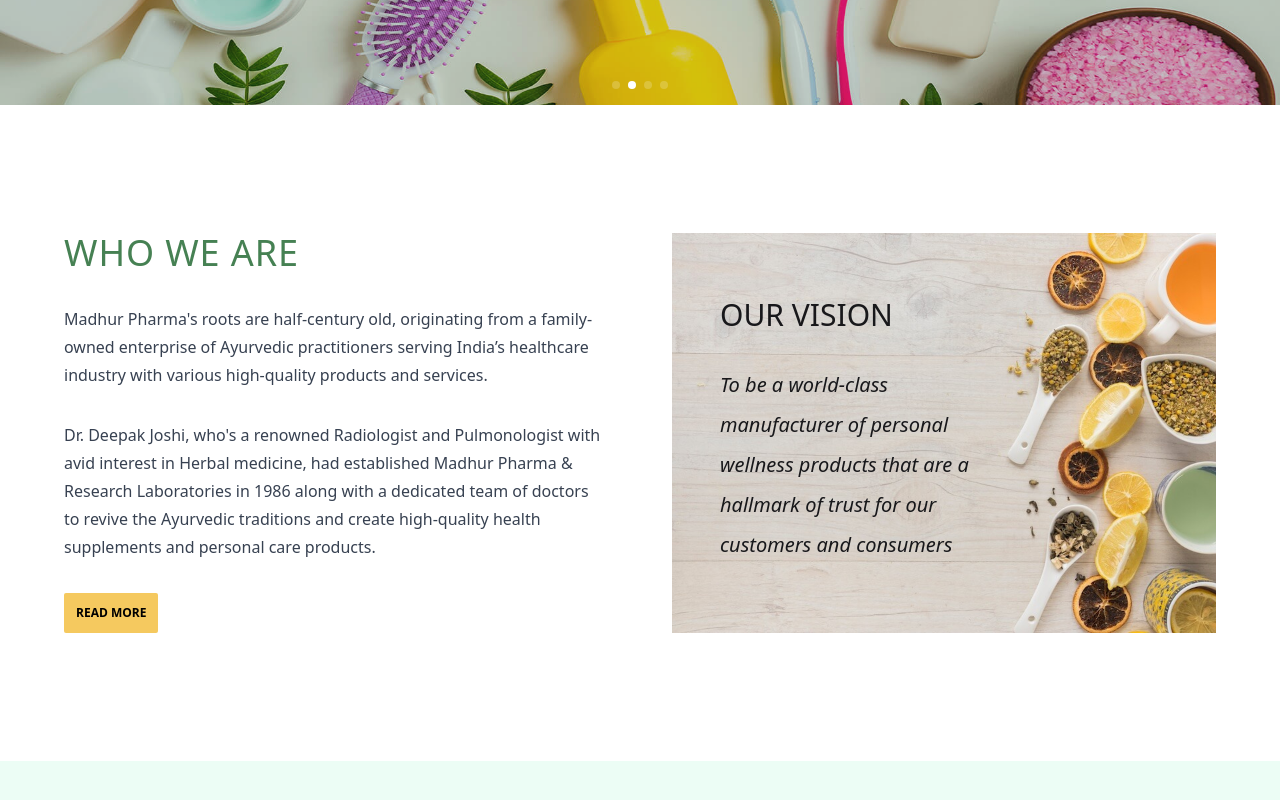
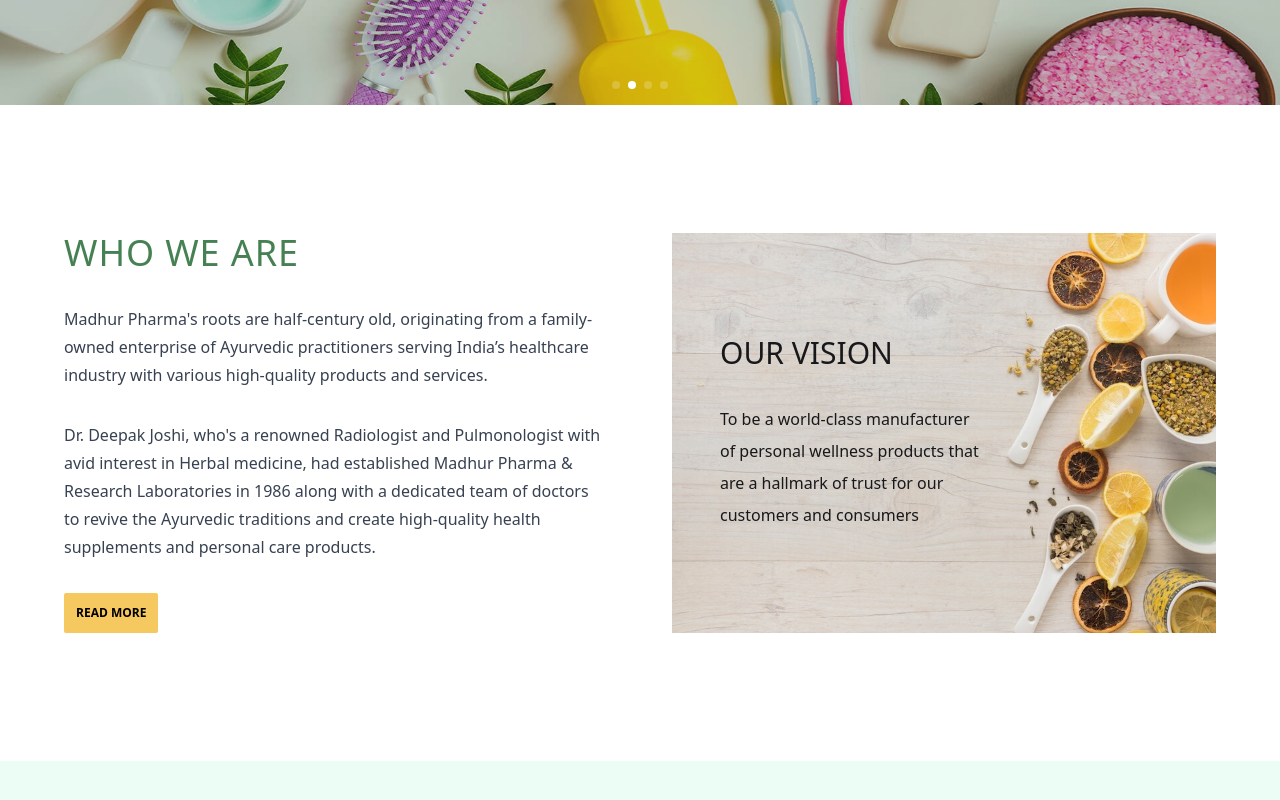
Before and after one commit to TRUENFAIR/trueandfair, a Next.js app: page / in a window 1280 px wide. Shown: the part 482-1282 px from the top of the page. Built offline with nearby package versions, Linux system fonts and the light colour scheme.

Commit message:
Email fixes

```diff
--- a/pages/contact.js
+++ b/pages/contact.js
@@ -7,14 +7,21 @@ export default function Contact() {
   const [name, setName] = useState("")
   const [email, setEmail] = useState("")
   const [phone, setPhone] = useState("")
-  const [interest, setInterest] = useState("")
+  const [interest, setInterest] = useState("Contract Manufacturing")
   const [info, setInfo] = useState("")
   const [message, setMessage] = useState(false)
 
   const sendMessage = async (e) => {
     e.preventDefault()
+    console.log("working")
 
-    if (!!name || !!email || !phone || !info) {
+    console.log("name", name)
+    console.log("email", email)
+    console.log("phone", phone)
+    console.log("interest", interest)
+    console.log("info", info)
+
+    if (!name || !email || !phone || !info) {
       return;
     }
 
@@ -23,6 +30,8 @@ export default function Contact() {
       headers: {},
       body: JSON.stringify({name, email, phone, info, interest})
     })
+
+    console.log("response", response)
 
     if (response.status === 200) {
       setName("")
@@ -40,7 +49,7 @@ export default function Contact() {
   const changeEmail = (e) => { setEmail(e.target.value) }
   const changePhone = (e) => { setPhone(e.target.value) }
   const changeInfo = (e) => { setInfo(e.target.value) }
-
+  const changeInterest = (e) => {setInterest(e.target.value)}
 
   return (
     <>
@@ -85,7 +94,7 @@ export default function Contact() {
 
                       <label className="block">
                         <span className="text-zinc-500">What are you looking for?</span>
-                        <select className=" block w-full mt-1 rounded-sm border-zinc-200 focus:border-green-700 focus:ring focus:ring-green-100 focus:ring-opacity-50">
+                      <select onChange={changeInterest} className=" block w-full mt-1 rounded-sm border-zinc-200 focus:border-green-700 focus:ring focus:ring-green-100 focus:ring-opacity-50">
                           <option>Contract Manufacturing</option>
                           <option>Turnkey Projects</option>
                           <option>Product Manufacturing</option>
--- a/pages/facilities.js
+++ b/pages/facilities.js
@@ -28,11 +28,11 @@ export default function Facilities() {
         <div className='md:container p-4 mx-auto'>
           <h1 className="text-4xl tracking-wide font-light text-green-900">FACILITIES</h1>
 
-          <p className='pt-12'>Madhur has always been a pioneer in adopting the latest technologies and best practices for manufacturing pharma and wellness products. Our central facility located in Bangalore hosts a manufacturing capacity of 7 metric tons per day, and an area of 30,000 square feet for manufacturing, filling, and storage. We are equipped with advanced R&D/Micro-biology laboratories, GMP-conforming filling lines for SKUs of several types and sizes, and in-process quality checks for semi-finished products, finished products and packaging materials.</p>
-          <ul className='list-disc list-inside p-6'>
+          <p className='py-12'>Madhur has always been a pioneer in adopting the latest technologies and best practices for manufacturing pharma and wellness products. Our central facility located in Bangalore hosts a manufacturing capacity of 7 metric tons per day, and an area of 30,000 square feet for manufacturing, filling, and storage. We are equipped with advanced R&D/Micro-biology laboratories, GMP-conforming filling lines for SKUs of several types and sizes, and in-process quality checks for semi-finished products, finished products and packaging materials.</p>
+          {/* <ul className='list-disc list-inside p-6'>
             <li>Quality Control Laboratory including fully operational Microbiology Lab for testing of raw materials, in-process checks for semi-finished products, finished products & packaging materials.</li>
             <li className='mt-4'>Equipped with facilities to manufacture up to 6-7 metric tons of produce every day ranging in batch sizes of 300Kgs, 600Kgs, 2000Kgs, 3000Kgs, 4000Kgs.</li>
-          </ul>
+          </ul> */}
 
           <div className="grid md:grid-cols-4 grid-cols-2 md:gap-9 gap-4 pt-6">
             {stuff.map(({ image, text }, index) => (
--- a/pages/index.js
+++ b/pages/index.js
@@ -27,9 +27,9 @@ export default function Home() {
             </div>
             <div className="w-auto h-96  md:h-auto relative">
               <Image className="absolute inset-0 object-cover" layout="fill" alt="" src="/vision.jpeg" />
-                <div className='absolute left-0 top-0 bottom-0 w-full lg:w-2/3 p-12'>
-                  <p className='text-3xl py-4'>OUR VISION</p>
-                  <p className='text-xl pt-4 italic leading-loose'>To be a world-class manufacturer of personal wellness products that are a hallmark of trust for our customers and consumers</p>
+                <div className='absolute left-0 top-0 bottom-0 w-full lg:w-2/3 p-12 flex justify-center items-start flex-col'>
+                  <p className='text-3xl pb-4'>OUR VISION</p>
+                  <p className='pt-4 leading-loose'>To be a world-class manufacturer of personal wellness products that are a hallmark of trust for our customers and consumers</p>
                 </div>
             </div>
           </div>
--- a/pages/team.js
+++ b/pages/team.js
@@ -17,7 +17,7 @@ export default function Teams() {
     {
       name: "KS Chauhan",
       image: "/person1.jpg",
-      role: "Head of Manufacturing"
+      role: "General Manager"
     },
     {
       name: "Naveen Kumar",
```
